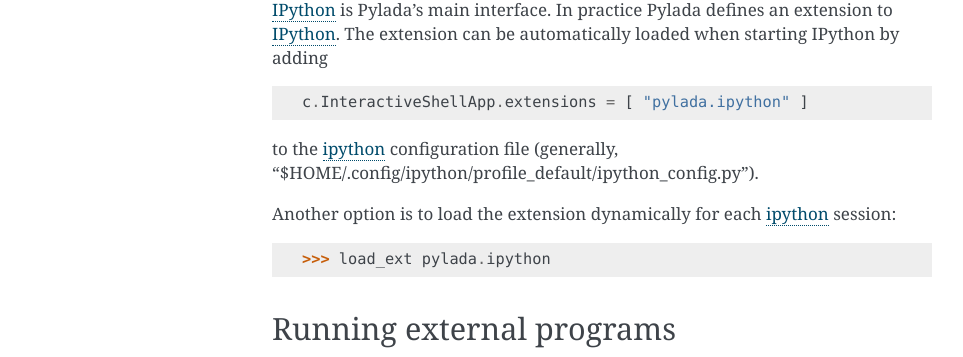
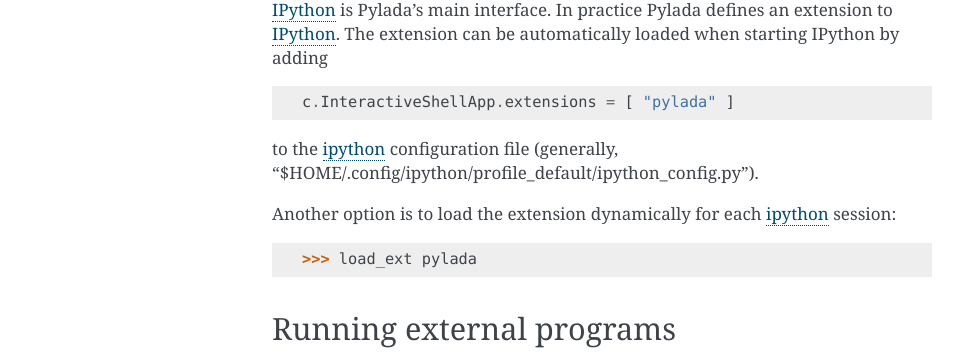
Before and after one commit to pylada/pylada-light, a Sphinx documentation site: the page built from sphinx-doc/source/userguide/configuration.rst, in a window 1280 px wide and 900 px high, scrolled down 320 px. Shown: the part 167-524 px from the top of the window, without its empty margins (148-1111 px from the left). Built offline with Sphinx 7.4.7, drawn with Linux system fonts in a browser that asks for light colours.

Commit message:
Can load extension as load_ext pylada: modified the docs

```diff
--- a/sphinx-doc/source/userguide/configuration.rst
+++ b/sphinx-doc/source/userguide/configuration.rst
@@ -33,14 +33,14 @@
 
 .. code-block:: python
 
-   c.InteractiveShellApp.extensions = [ "pylada.ipython" ]
+   c.InteractiveShellApp.extensions = [ "pylada" ]
 
 to the ipython_ configuration file (generally,
 "$HOME/.config/ipython/profile_default/ipython_config.py").
 
 Another option is to load the extension dynamically for each ipython_ session:
 
->>> load_ext pylada.ipython
+>>> load_ext pylada
 
 .. _configuration_single_mpi_ug:
 
```
